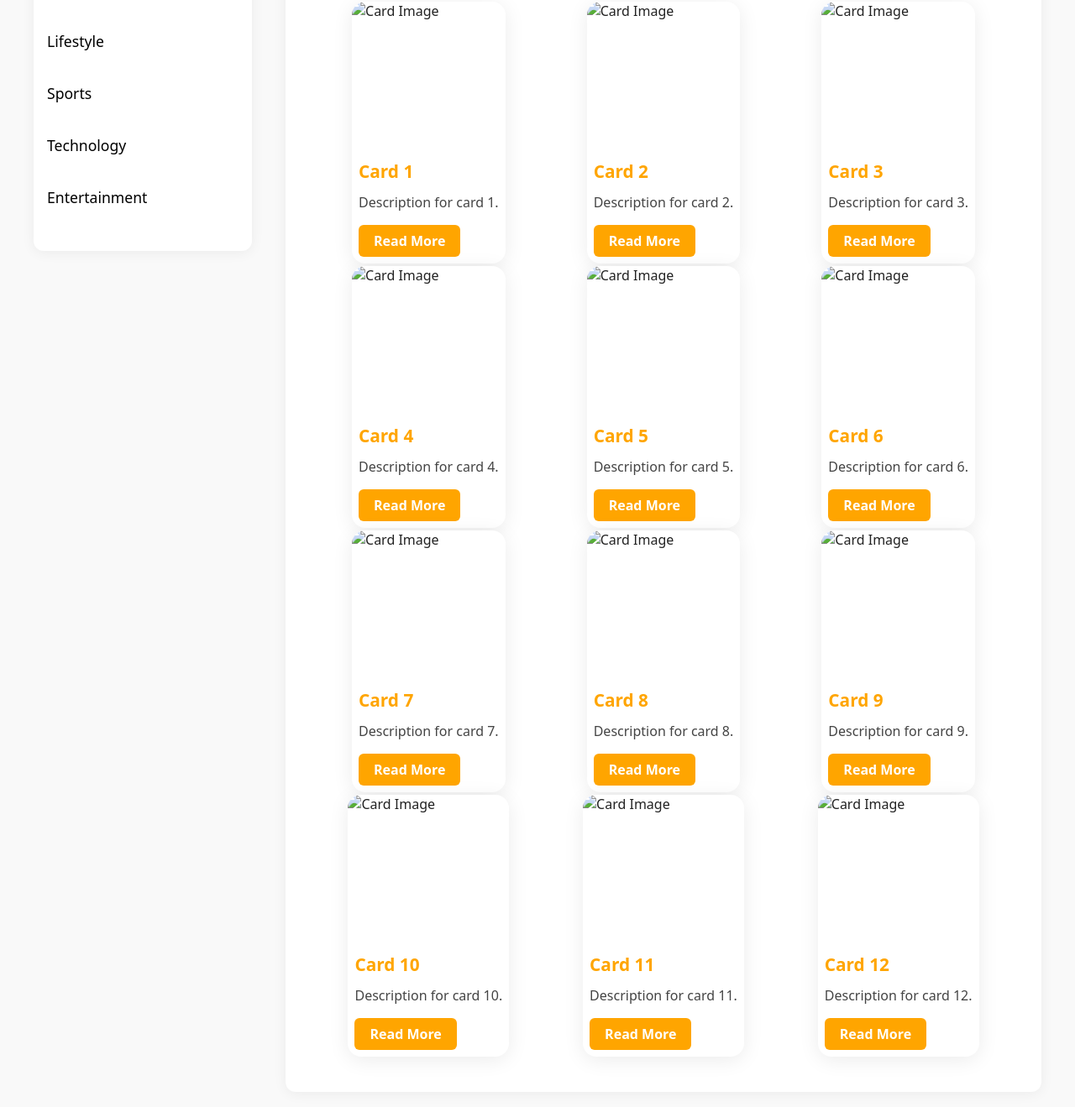
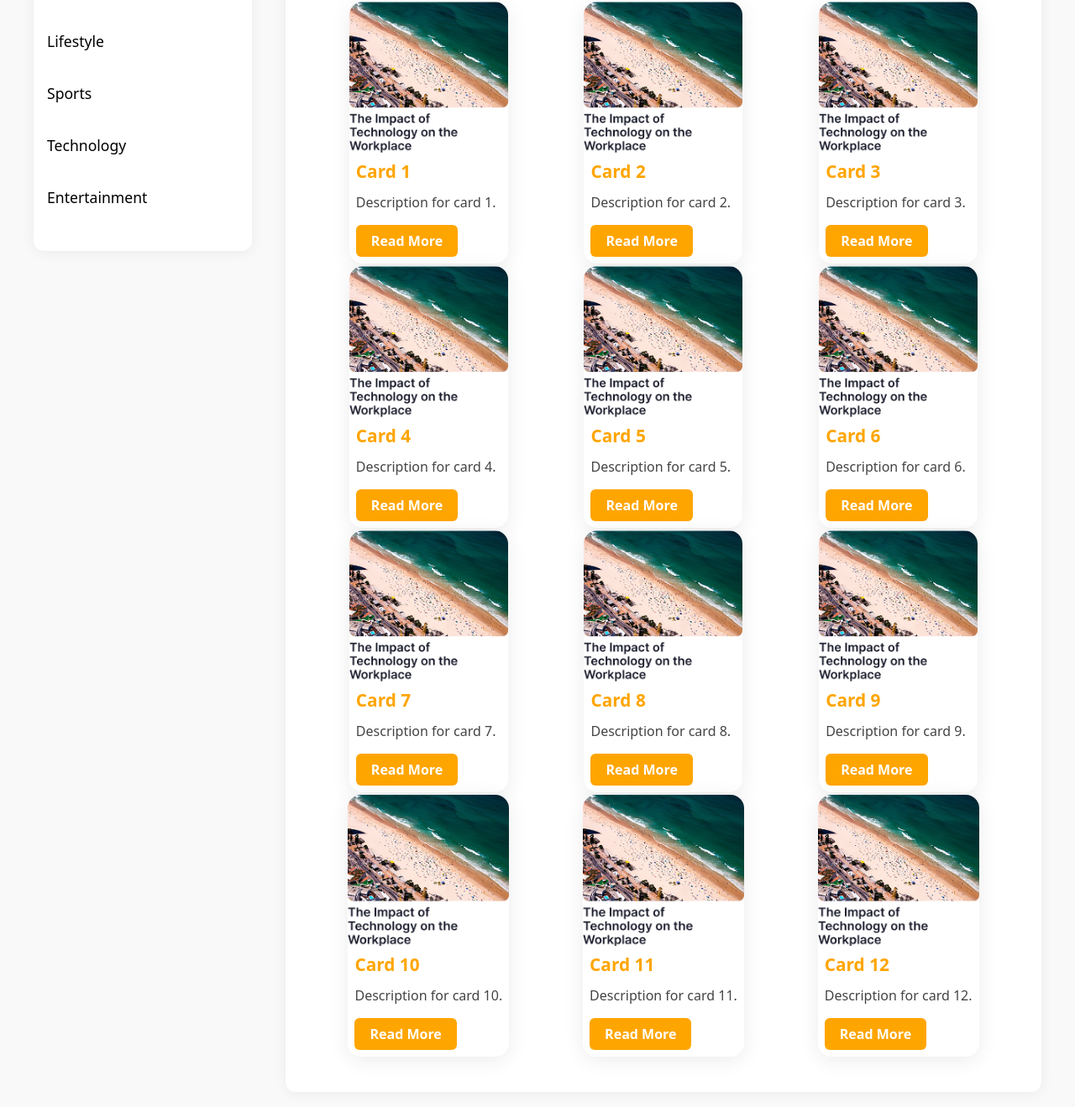
Before and after one commit to Mandkh/iblog, a plain HTML site: page index.html in a window 1280 px wide. Shown: the part 218-1537 px from the top of the page at 84% size. Drawn offline with Linux system fonts and the light colour scheme.

Commit message:
Fix HTML formatting and add missing elements

```diff
--- a/index.html
+++ b/index.html
@@ -22,7 +22,7 @@
     <div class="container">
         <aside class="side-bar">
             <div class="iblog">
-                <img src="images/Group.png" alt="iblog logo">
+                <img src="Group.png" alt="iblog logo">
                 <button>
                     <a href="http://127.0.0.1:5500/iblog/index.html">
                         <p style="color: orangered;">i</p>
@@ -72,7 +72,7 @@
                 <h2 style="color: orange; margin-bottom: 24px;">Featured Posts</h2>
                 <div class="cards-grid">
                     <div class="card">
-                        <img src="images/Frame.png" alt="Card Image" class="card-img">
+                        <img src="Frame.png" alt="Card Image" class="card-img">
                         <div class="card-content">
                             <h3 class="card-title">Card 1</h3>
                             <p class="card-text">Description for card 1.</p>
@@ -80,7 +80,7 @@
                         </div>
                     </div>
                     <div class="card">
-                        <img src="images/Frame.png" alt="Card Image" class="card-img">
+                        <img src="Frame.png" alt="Card Image" class="card-img">
                         <div class="card-content">
                             <h3 class="card-title">Card 2</h3>
                             <p class="card-text">Description for card 2.</p>
@@ -88,7 +88,7 @@
                         </div>
                     </div>
                     <div class="card">
-                        <img src="images/Frame.png" alt="Card Image" class="card-img">
+                        <img src="Frame.png" alt="Card Image" class="card-img">
                         <div class="card-content">
                             <h3 class="card-title">Card 3</h3>
                             <p class="card-text">Description for card 3.</p>
@@ -96,7 +96,7 @@
                         </div>
                     </div>
                     <div class="card">
-                        <img src="images/Frame.png" alt="Card Image" class="card-img">
+                        <img src="Frame.png" alt="Card Image" class="card-img">
                         <div class="card-content">
                             <h3 class="card-title">Card 4</h3>
                             <p class="card-text">Description for card 4.</p>
@@ -104,7 +104,7 @@
                         </div>
                     </div>
                     <div class="card">
-                        <img src="images/Frame.png" alt="Card Image" class="card-img">
+                        <img src="Frame.png" alt="Card Image" class="card-img">
                         <div class="card-content">
                             <h3 class="card-title">Card 5</h3>
                             <p class="card-text">Description for card 5.</p>
@@ -112,7 +112,7 @@
                         </div>
                     </div>
                     <div class="card">
-                        <img src="images/Frame.png" alt="Card Image" class="card-img">
+                        <img src="Frame.png" alt="Card Image" class="card-img">
                         <div class="card-content">
                             <h3 class="card-title">Card 6</h3>
                             <p class="card-text">Description for card 6.</p>
@@ -120,7 +120,7 @@
                         </div>
                     </div>
                     <div class="card">
-                        <img src="images/Frame.png" alt="Card Image" class="card-img">
+                        <img src="Frame.png" alt="Card Image" class="card-img">
                         <div class="card-content">
                             <h3 class="card-title">Card 7</h3>
                             <p class="card-text">Description for card 7.</p>
@@ -128,7 +128,7 @@
                         </div>
                     </div>
                     <div class="card">
-                        <img src="images/Frame.png" alt="Card Image" class="card-img">
+                        <img src="Frame.png" alt="Card Image" class="card-img">
                         <div class="card-content">
                             <h3 class="card-title">Card 8</h3>
                             <p class="card-text">Description for card 8.</p>
@@ -136,7 +136,7 @@
                         </div>
                     </div>
                     <div class="card">
-                        <img src="images/Frame.png" alt="Card Image" class="card-img">
+                        <img src="Frame.png" alt="Card Image" class="card-img">
                         <div class="card-content">
                             <h3 class="card-title">Card 9</h3>
                             <p class="card-text">Description for card 9.</p>
@@ -144,7 +144,7 @@
                         </div>
                     </div>
                     <div class="card">
-                        <img src="images/Frame.png" alt="Card Image" class="card-img">
+                        <img src="Frame.png" alt="Card Image" class="card-img">
                         <div class="card-content">
                             <h3 class="card-title">Card 10</h3>
                             <p class="card-text">Description for card 10.</p>
@@ -152,7 +152,7 @@
                         </div>
                     </div>
                     <div class="card">
-                        <img src="images/Frame.png" alt="Card Image" class="card-img">
+                        <img src="Frame.png" alt="Card Image" class="card-img">
                         <div class="card-content">
                             <h3 class="card-title">Card 11</h3>
                             <p class="card-text">Description for card 11.</p>
@@ -160,7 +160,7 @@
                         </div>
                     </div>
                     <div class="card">
-                        <img src="images/Frame.png" alt="Card Image" class="card-img">
+                        <img src="Frame.png" alt="Card Image" class="card-img">
                         <div class="card-content">
                             <h3 class="card-title">Card 12</h3>
                             <p class="card-text">Description for card 12.</p>
@@ -196,4 +196,5 @@
     <script src="scripts.js"></script>
 </body>
 
+
 </html>
```
